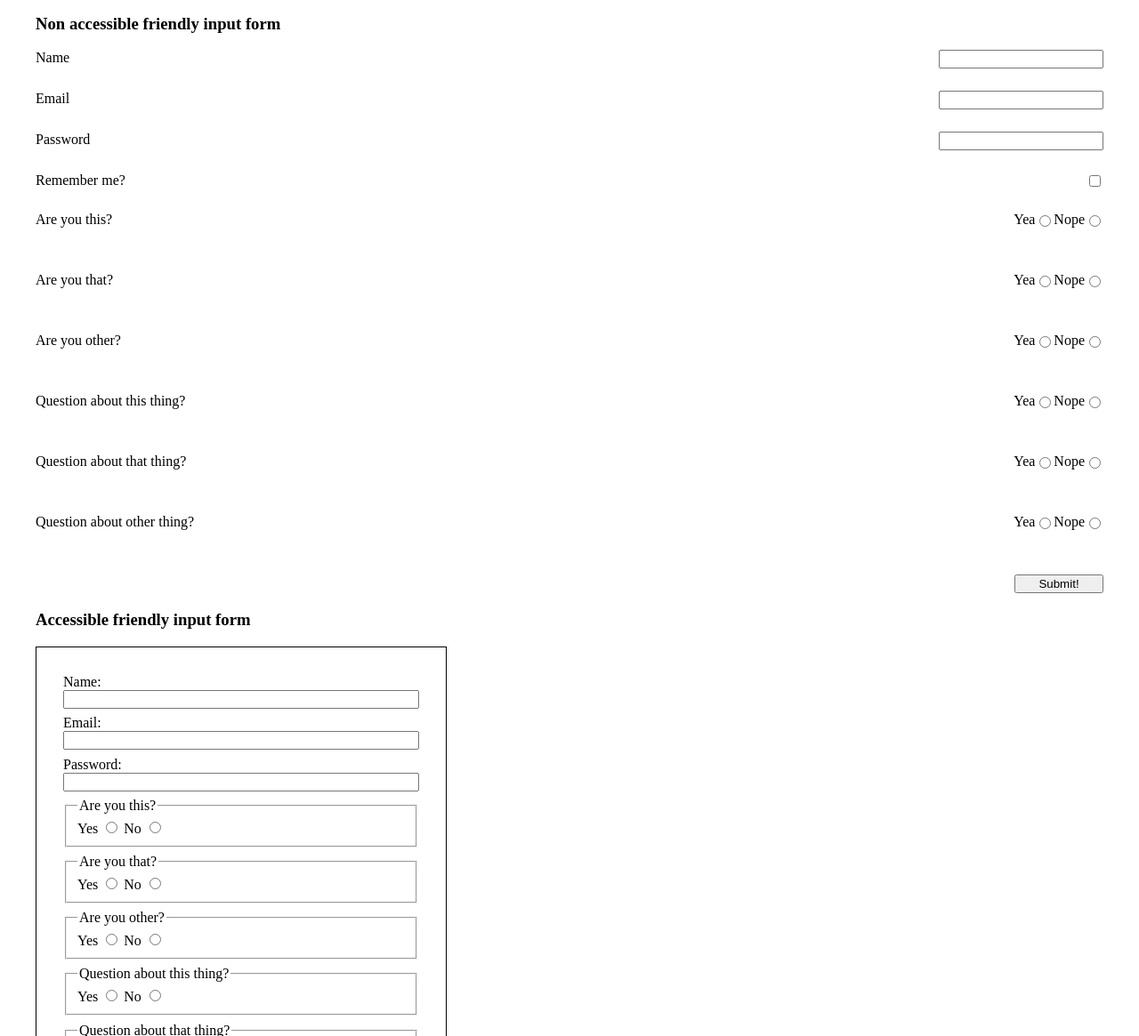
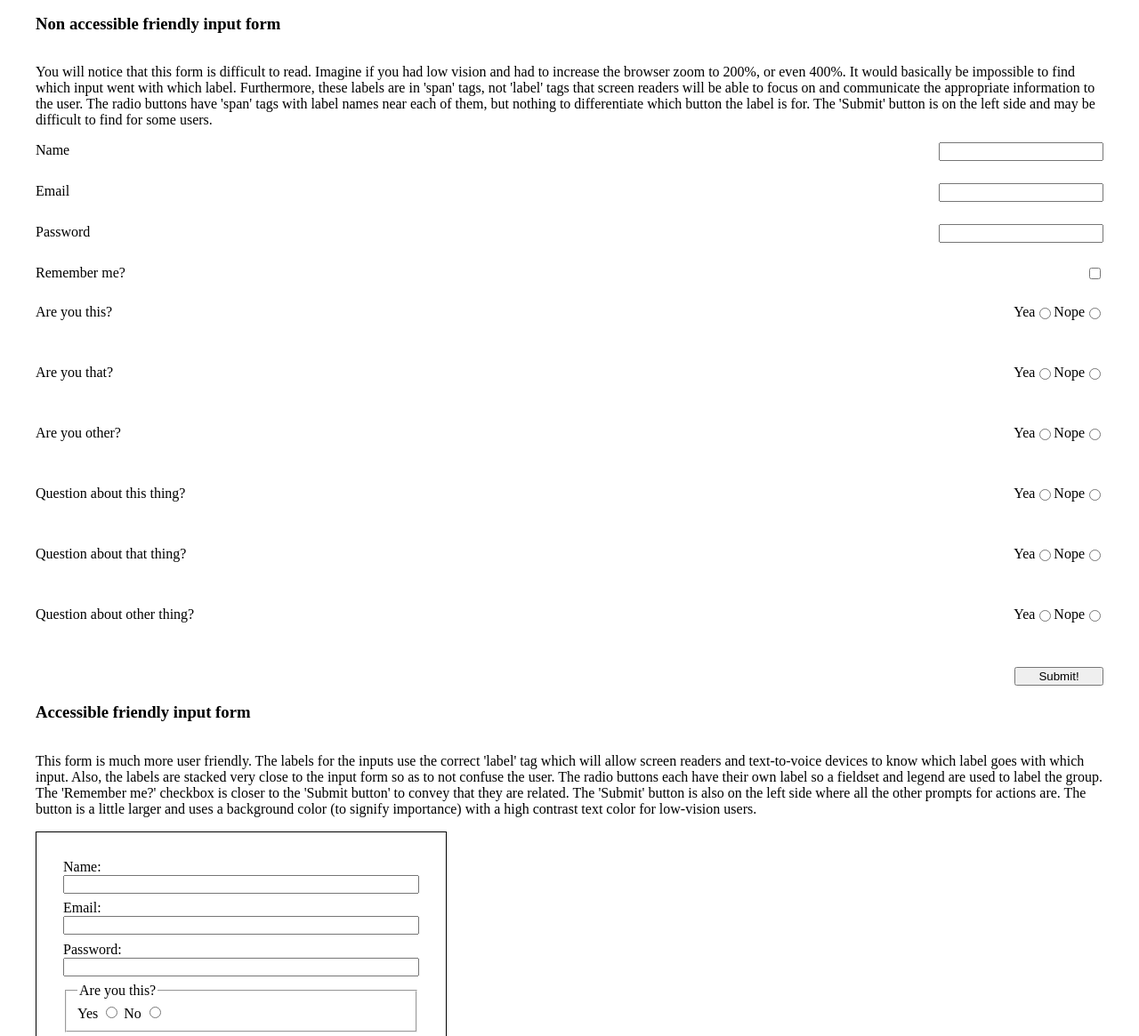
Before and after one commit to alspdx/UX-and-Accessibility, a plain HTML site: page index.html in a window 1280 px wide. Shown: the part 91-1256 px from the top of the page at 89% size. Drawn offline with nearby package versions, Linux system fonts and the light colour scheme.

Commit message:
add explanations for different forms

```diff
--- a/index.html
+++ b/index.html
@@ -20,6 +20,7 @@
       </header>
       <div class="main-content">
         <h3>Non accessible friendly input form</h3>
+        <p>You will notice that this form is difficult to read. Imagine if you had low vision and had to increase the browser zoom to 200%, or even 400%. It would basically be impossible to find which input went with which label. Furthermore, these labels are in 'span' tags, not 'label' tags that screen readers will be able to focus on and communicate the appropriate information to the user. The radio buttons have 'span' tags with label names near each of them, but nothing to differentiate which button the label is for. The 'Submit' button is on the left side and may be difficult to find for some users.</p>
         <form class="non-accessible-form" action="index.html" method="post">
           <div>
             <span>Name</span>
@@ -94,6 +95,7 @@
           <button type="button" name="button">Submit!</button>
         </form>
         <h3>Accessible friendly input form</h3>
+        <p>This form is much more user friendly. The labels for the inputs use the correct 'label' tag which will allow screen readers and text-to-voice devices to know which label goes with which input. Also, the labels are stacked very close to the input form so as to not confuse the user. The radio buttons each have their own label so a fieldset and legend are used to label the group. The 'Remember me?' checkbox is closer to the 'Submit button' to convey that they are related. The 'Submit' button is also on the left side where all the other prompts for actions are. The button is a little larger and uses a background color (to signify importance) with a high contrast text color for low-vision users. </p>
         <form class="accessible-form">
           <div>
             <label for="user-name-input">Name: </label>
```
